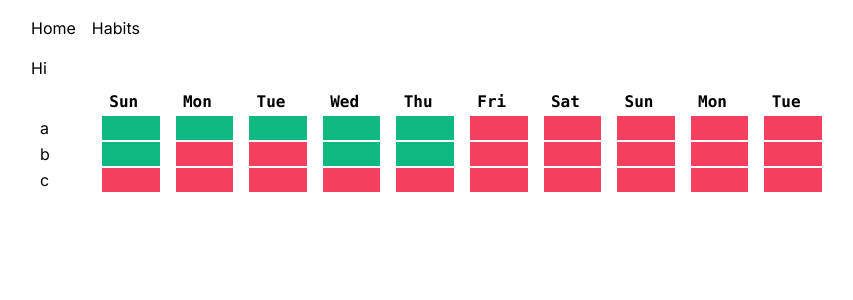
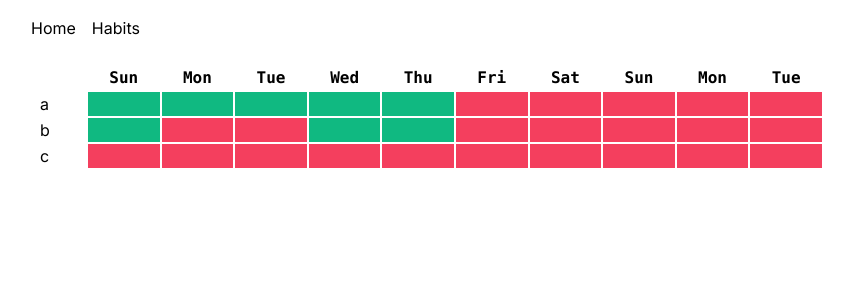
Before and after one commit to ajpkim/self-data, a Next.js app: page /habits in a window 1280 px wide. Shown: the top 300 px of the page, without its empty margins (209-1062 px from the left). Built offline with nearby package versions, Linux system fonts and the light colour scheme.

Commit message:
Add date tooltip above date headers in HabitsTable

```diff
--- a/src/app/habits/HabitsTable.tsx
+++ b/src/app/habits/HabitsTable.tsx
@@ -56,8 +56,14 @@ export default function HabitsTable({
         {
           id: date,
           header: () => (
-            <span className="font-mono">{getAbbreviatedDayOfWeek(date)}</span>
+            <div className="relative group inline-block">
+              <span className="font-mono">{getAbbreviatedDayOfWeek(date)}</span>
+              <div className="absolute left-1/2 top-0 transform -translate-x-1/2 -translate-y-full mt-1 opacity-0 group-hover:opacity-100 transition duration-200 px-3 py-2 rounded text-xs">
+                {date}
+              </div>
+            </div>
           ),
+
           cell: (info) => {
             const record = info.getValue()
             return (
@@ -109,7 +115,7 @@ export default function HabitsTable({
         </thead>
         <tbody>
           {table.getRowModel().rows.map((row) => (
-            <tr className="flex w-full space-x-3.5" key={row.id}>
+            <tr className="flex w-full" key={row.id}>
               {row.getVisibleCells().map((cell, index) => (
                 <td
                   className={index === 0 ? 'w-12' : 'flex-grow'}
--- a/src/app/habits/page.tsx
+++ b/src/app/habits/page.tsx
@@ -9,7 +9,6 @@ import { getX } from '@/api'
 export default function Habits() {
   return (
     <>
-      <h1>Hi</h1>
       <HabitsTable
         startDate="2023-01-01"
         endDate="2023-01-10"
```
